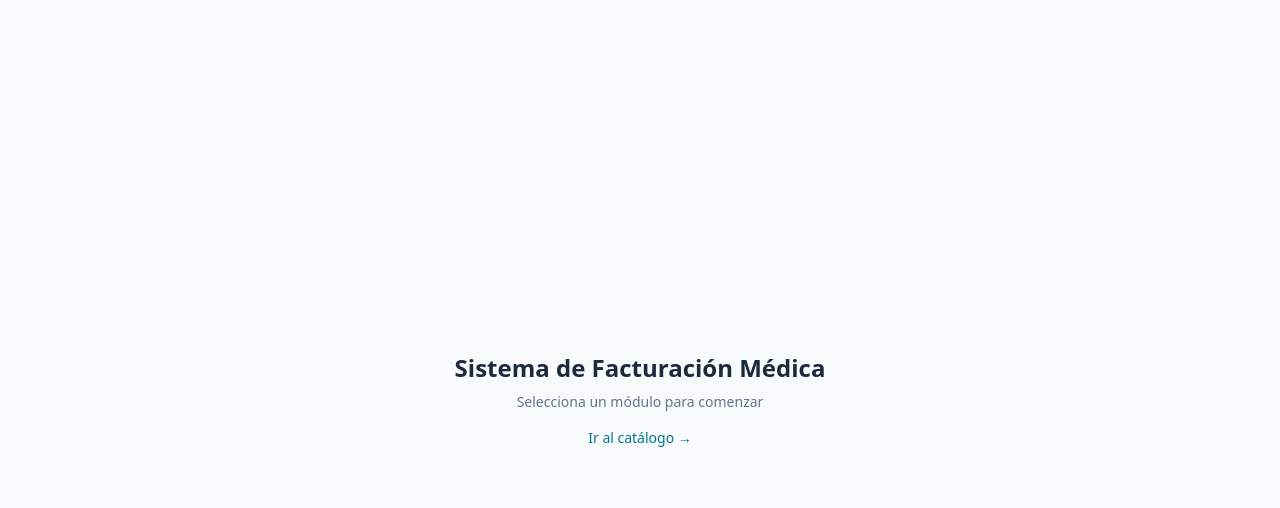
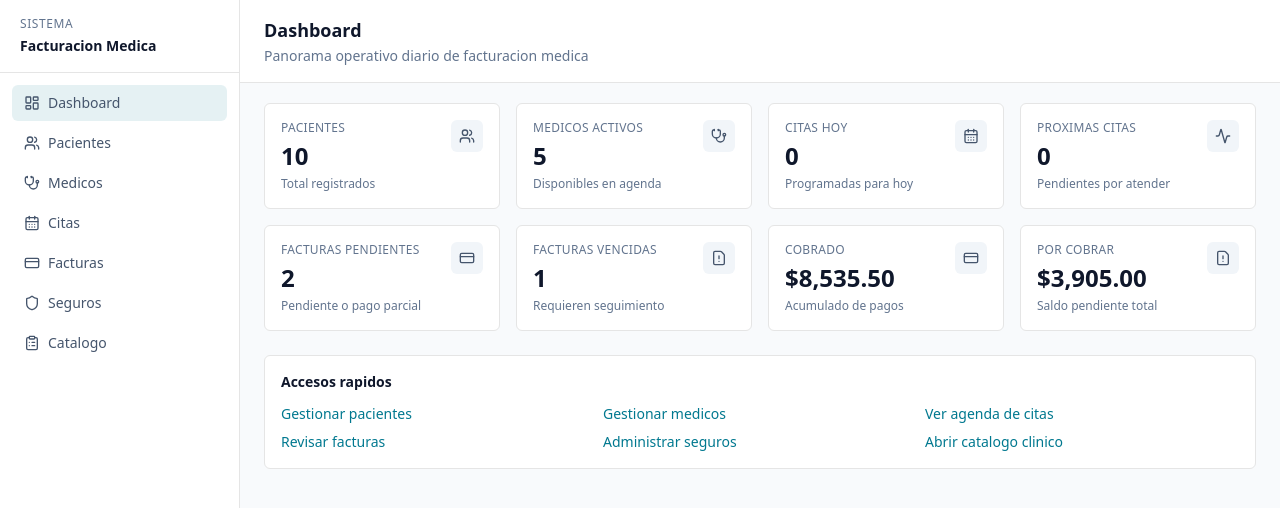
Before and after one commit to FepDev25/sistema-facturacion-medica-springboot-react-postgresql, a React (Vite) app in the folder frontend/: page / in a window 1280 px wide. Shown: the top 508 px of the page. Built offline with nearby package versions, Linux system fonts and the light colour scheme.

Commit message:
ft: actualizando route Tree

```diff
--- a/frontend/src/routeTree.gen.tsx
+++ b/frontend/src/routeTree.gen.tsx
@@ -4,39 +4,31 @@ import {
   createRoute,
   Outlet,
 } from '@tanstack/react-router'
+import { AppShell } from '@/components/AppShell'
 import { CatalogPage } from '@/features/catalog/components/CatalogPage'
+import { AppointmentDetailPage } from '@/features/appointments/components/AppointmentDetailPage'
+import { AppointmentsPage } from '@/features/appointments/components/AppointmentsPage'
+import { DashboardPage } from '@/features/dashboard/components/DashboardPage'
+import { DoctorDetailPage } from '@/features/doctors/components/DoctorDetailPage'
+import { DoctorsPage } from '@/features/doctors/components/DoctorsPage'
+import { InvoiceDetailPage } from '@/features/invoices/components/InvoiceDetailPage'
+import { InvoicesPage } from '@/features/invoices/components/InvoicesPage'
+import { InsurancePage } from '@/features/insurance/components/InsurancePage'
+import { PatientsPage } from '@/features/patients/components/PatientsPage'
+import { PatientDetailPage } from '@/features/patients/components/PatientDetailPage'
 
 const rootRoute = createRootRoute({
   component: () => (
-    <div className="min-h-screen bg-slate-50">
+    <AppShell>
       <Outlet />
-    </div>
+    </AppShell>
   ),
 })
 
 const indexRoute = createRoute({
   getParentRoute: () => rootRoute,
   path: '/',
-  component: function Index() {
-    return (
-      <div className="flex min-h-screen items-center justify-center">
-        <div className="text-center">
-          <h1 className="text-2xl font-semibold text-slate-800">
-            Sistema de Facturación Médica
-          </h1>
-          <p className="mt-2 text-sm text-slate-500">
-            Selecciona un módulo para comenzar
-          </p>
-          <a
-            href="/catalog"
-            className="mt-4 inline-block text-sm text-primary underline-offset-4 hover:underline"
-          >
-            Ir al catálogo →
-          </a>
-        </div>
-      </div>
-    )
-  },
+  component: DashboardPage,
 })
 
 const catalogRoute = createRoute({
@@ -45,7 +37,73 @@ const catalogRoute = createRoute({
   component: CatalogPage,
 })
 
-const routeTree = rootRoute.addChildren([indexRoute, catalogRoute])
+const patientsRoute = createRoute({
+  getParentRoute: () => rootRoute,
+  path: '/patients',
+  component: PatientsPage,
+})
+
+const doctorsRoute = createRoute({
+  getParentRoute: () => rootRoute,
+  path: '/doctors',
+  component: DoctorsPage,
+})
+
+const appointmentsRoute = createRoute({
+  getParentRoute: () => rootRoute,
+  path: '/appointments',
+  component: AppointmentsPage,
+})
+
+const invoicesRoute = createRoute({
+  getParentRoute: () => rootRoute,
+  path: '/invoices',
+  component: InvoicesPage,
+})
+
+const insuranceRoute = createRoute({
+  getParentRoute: () => rootRoute,
+  path: '/insurance',
+  component: InsurancePage,
+})
+
+const patientDetailRoute = createRoute({
+  getParentRoute: () => rootRoute,
+  path: '/patients/$id',
+  component: PatientDetailPage,
+})
+
+const doctorDetailRoute = createRoute({
+  getParentRoute: () => rootRoute,
+  path: '/doctors/$id',
+  component: DoctorDetailPage,
+})
+
+const appointmentDetailRoute = createRoute({
+  getParentRoute: () => rootRoute,
+  path: '/appointments/$id',
+  component: AppointmentDetailPage,
+})
+
+const invoiceDetailRoute = createRoute({
+  getParentRoute: () => rootRoute,
+  path: '/invoices/$id',
+  component: InvoiceDetailPage,
+})
+
+const routeTree = rootRoute.addChildren([
+  indexRoute,
+  catalogRoute,
+  patientsRoute,
+  doctorsRoute,
+  appointmentsRoute,
+  invoicesRoute,
+  insuranceRoute,
+  patientDetailRoute,
+  doctorDetailRoute,
+  appointmentDetailRoute,
+  invoiceDetailRoute,
+])
 
 export const router = createRouter({ routeTree })
 
```
